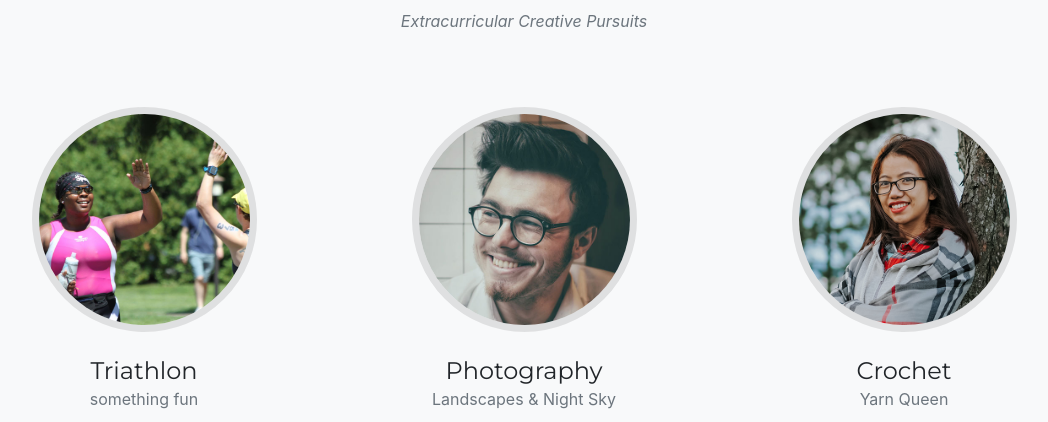
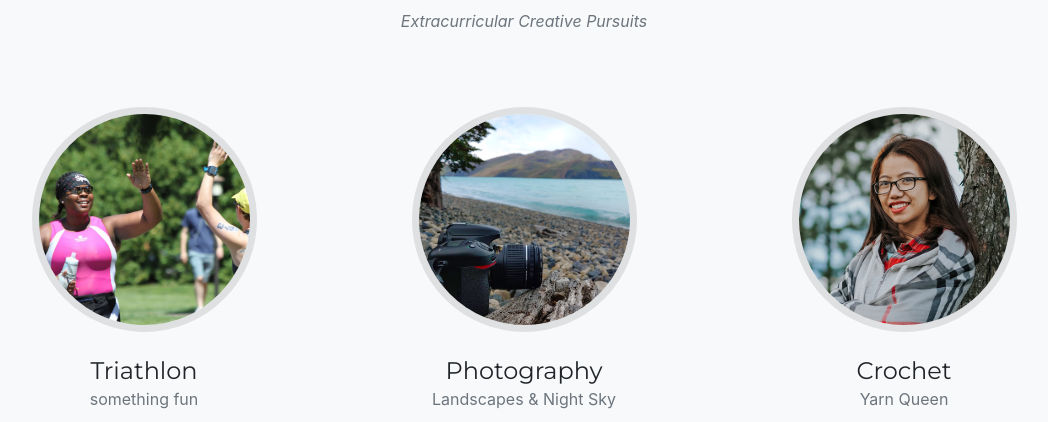
Before and after one commit to nateej1/nateej1.github.io, a website with bundled scripts: page index.html in a window 1280 px wide. Shown: the part 4385-4807 px from the top of the page, without its empty margins (116-1164 px from the left). Built offline with nearby package versions, Linux system fonts and the light colour scheme; a web font is replaced by a local one.

Commit message:
added photography thumbnail

```diff
--- a/index.html
+++ b/index.html
@@ -261,7 +261,8 @@
       </div>
     </div>
   </section>
- <!-- Team -->
+
+  <!-- Team -->
   <section class="bg-light page-section" id="team">
     <div class="container">
       <div class="row">
@@ -297,7 +298,7 @@
         </div>
         <div class="col-sm-4">
           <div class="team-member">
-            <img class="mx-auto rounded-circle" src="img/team/2.jpg" alt="">
+            <img class="mx-auto rounded-circle" src="img/team/photography.jpg" alt="">
             <h4>Photography</h4>
             <p class="text-muted">Landscapes & Night Sky</p>
             <ul class="list-inline social-buttons">
```
